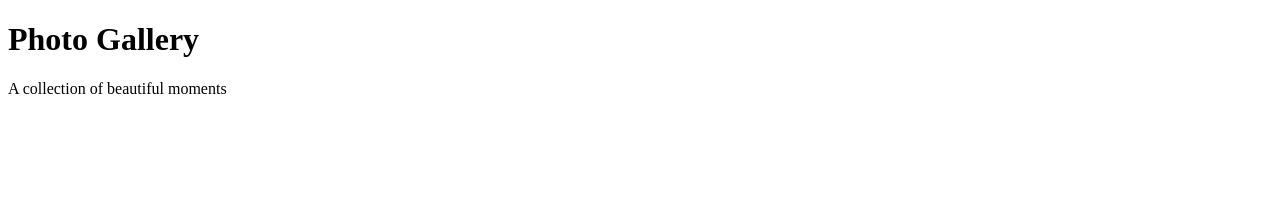
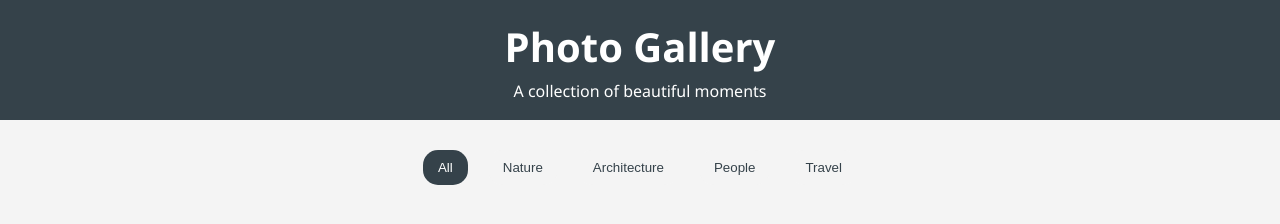
Before and after one commit to thatladtemod/Photo-Gallery, a plain HTML site: page index.html in a window 1280 px wide. Drawn offline with Linux system fonts and the light colour scheme.

Commit message:
New Commit
Nav bar added.
Main section added.
Header section styled.
Nav section styled.

```diff
--- a/index.html
+++ b/index.html
@@ -1,15 +1,33 @@
 <!DOCTYPE html>
 <html lang="en">
   <head>
-    <meta charset="UTF-8">
-    <meta name="viewport" content="width=device-width, initial-scale=1.0">
+    <meta charset="UTF-8" />
+    <meta name="viewport" content="width=device-width, initial-scale=1.0" />
     <title>Photo Gallery</title>
-    <link rel="stylesheet" href="styles.css">
+    <link rel="stylesheet" href="styles.css" />
   </head>
   <body>
     <header>
       <h1>Photo Gallery</h1>
       <p>A collection of beautiful moments</p>
     </header>
+    <nav>
+      <button class="active">All</button>
+      <button>Nature</button>
+      <button>Architecture</button>
+      <button>People</button>
+      <button>Travel</button>
+    </nav>
+    <main>
+        <div></div>
+        <div></div>
+        <div></div>
+        <div></div>
+        <div></div>
+        <div></div>
+        <div></div>
+        <div></div>
+        <div></div>
+    </main>
   </body>
 </html>
--- a/styles.css
+++ b/styles.css
@@ -0,0 +1,52 @@
+* {
+    margin: 0;
+    padding: 0;
+    box-sizing: border-box;
+}
+body {
+    font-family: 'Segoe UI', sans-serif;
+    line-height: 1.6;
+    background-color: #f4f4f4;
+}
+header {
+    width: 100%;
+    background: #35424a;
+    color: #ffffff;
+    padding: 15px;
+    text-align: center;
+}
+h1 {
+    margin: 0;
+    font-size: 2.5em;
+}
+h2 {
+    margin: 20px 0;
+    font-size: 2em;
+}
+nav {
+    margin: 20px 0;
+    padding: 10px;
+    display: flex;
+    justify-content: center;
+    align-items: center;
+    gap: 20px;
+    flex-wrap: wrap;
+}
+nav button {
+    padding: 10px 15px;
+    background: #f4f4f4;
+    color: #35424a;
+    border: none;
+    border-radius: 15px;
+    cursor: pointer;
+    transition: background 0.3s ease;
+}
+nav button:hover,
+nav .active {
+    background: #35424a;
+    color: #ffffff;
+}
+nav button:active {
+    background: #35424a;
+    color: #ffffff;
+}
```
Lines whose indentation alone changed are shown as unchanged.
